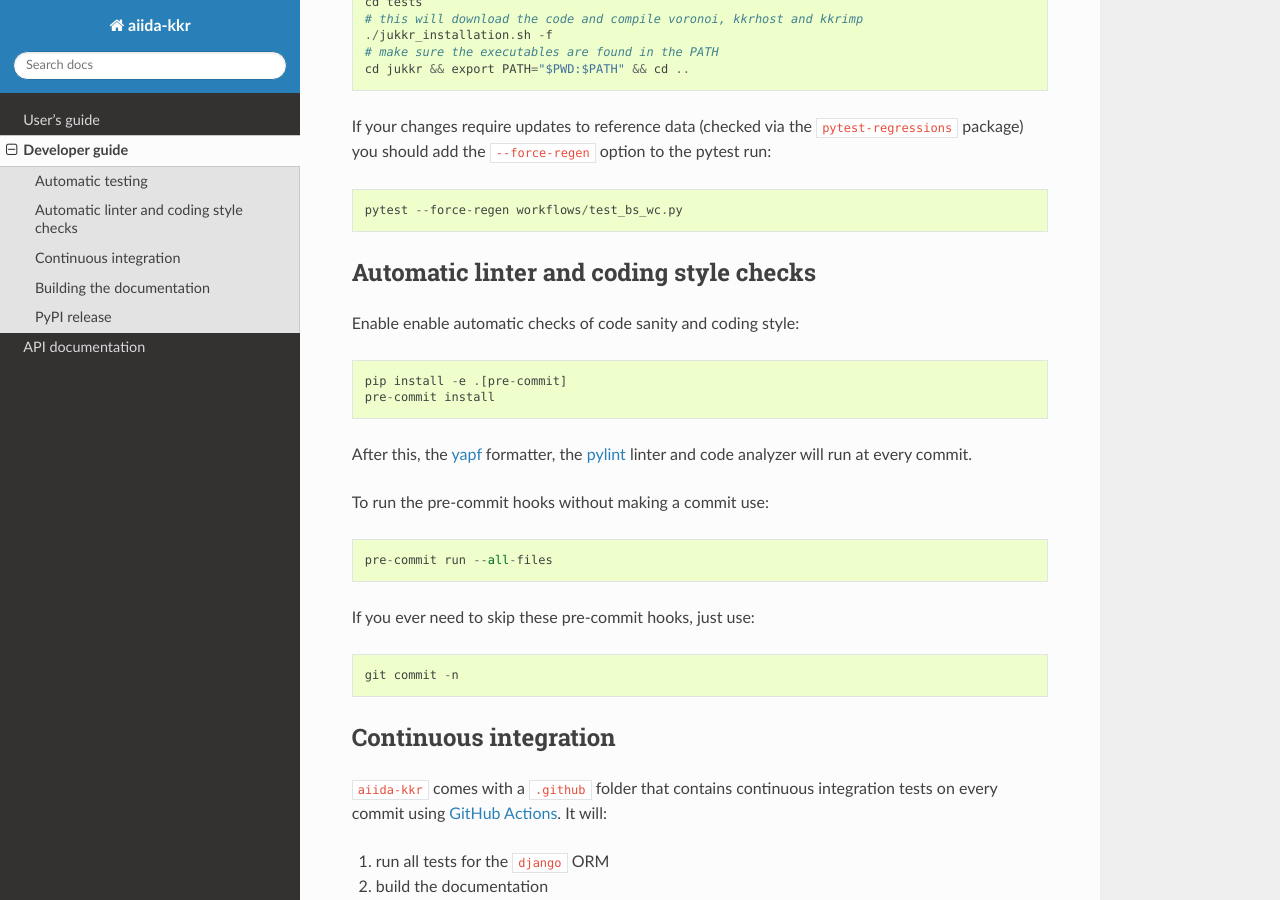
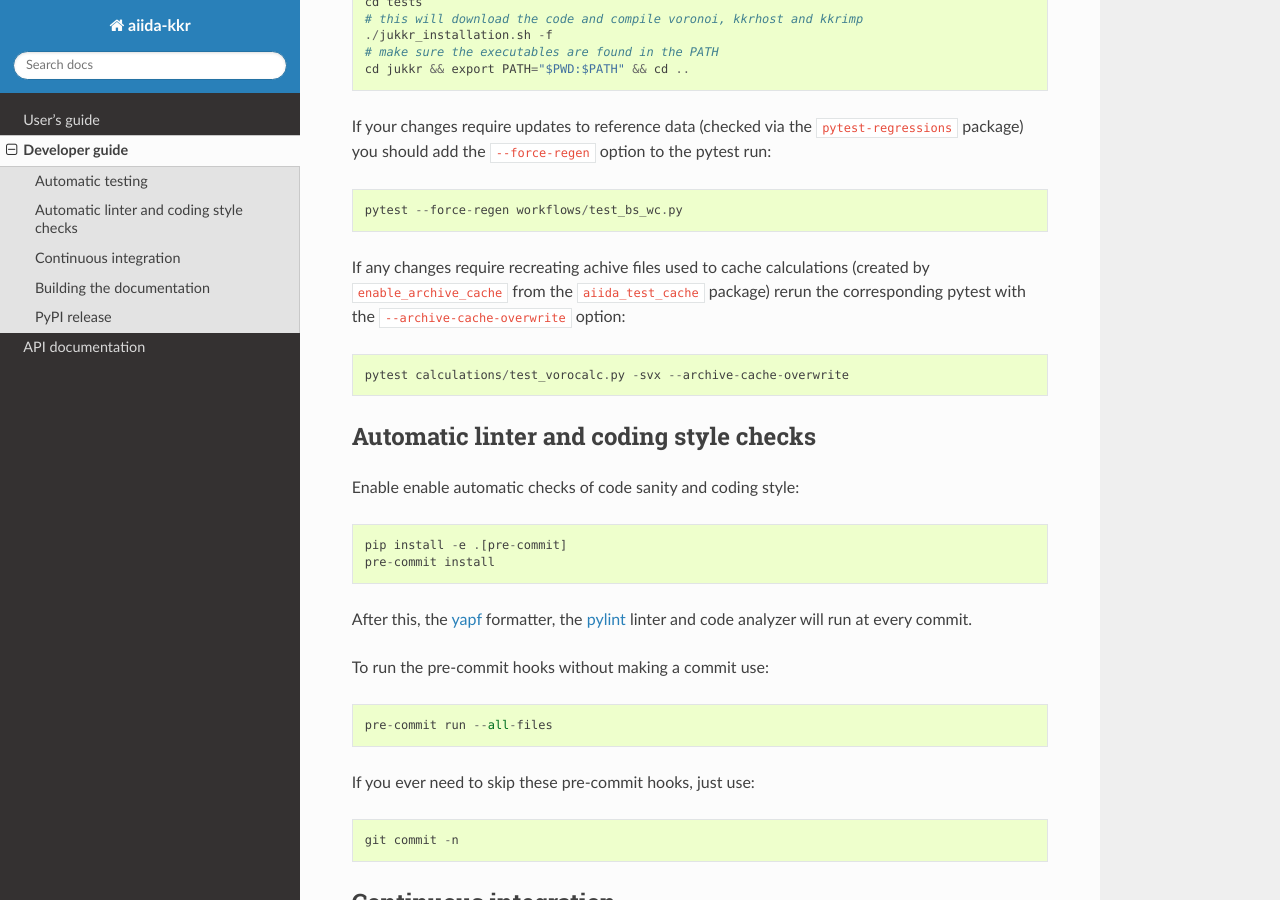
Before and after one commit to JuDFTteam/aiida-kkr, a Sphinx documentation site: the page built from docs/source/developer_guide/index.rst, in a window 1280 px wide and 900 px high, scrolled down 1215 px. Built offline with Sphinx 7.4.7 and the Read the Docs theme 3.1.0, drawn with Linux system fonts in a browser that asks for light colours.

Commit message:
Update developer guide

```diff
--- a/docs/source/developer_guide/index.rst
+++ b/docs/source/developer_guide/index.rst
@@ -47,6 +47,10 @@ In order to recreate test export files you need real executables instead of the
 If your changes require updates to reference data (checked via the ``pytest-regressions`` package) you should add the ``--force-regen`` option to the pytest run::
 
     pytest --force-regen workflows/test_bs_wc.py
+
+If any changes require recreating achive files used to cache calculations (created by ``enable_archive_cache`` from the ``aiida_test_cache`` package) rerun the corresponding pytest with the ``--archive-cache-overwrite`` option::
+
+    pytest calculations/test_vorocalc.py -svx --archive-cache-overwrite
 
 
 
```
